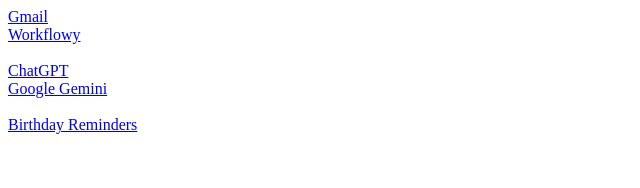
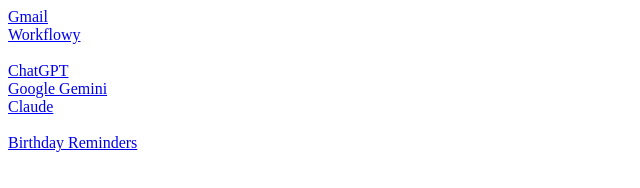
Before and after one commit to 1776FTW/startpage, a plain HTML site: page index.html in a window 1280 px wide. Shown: the whole page, without its empty margins (0-640 px from the left). Drawn offline with Linux system fonts and the light colour scheme.

Commit message:
Update index.html

```diff
--- a/index.html
+++ b/index.html
@@ -16,6 +16,7 @@
     <br>
     <a href="https://chatgpt.com/">ChatGPT</a>
     <a href="https://gemini.google.com/app">Google Gemini</a>
+    <a href="https://claude.ai">Claude</a>
     <br>
     <a href="https://www.birthday-reminders.com">Birthday Reminders</a>
   </div>
```
